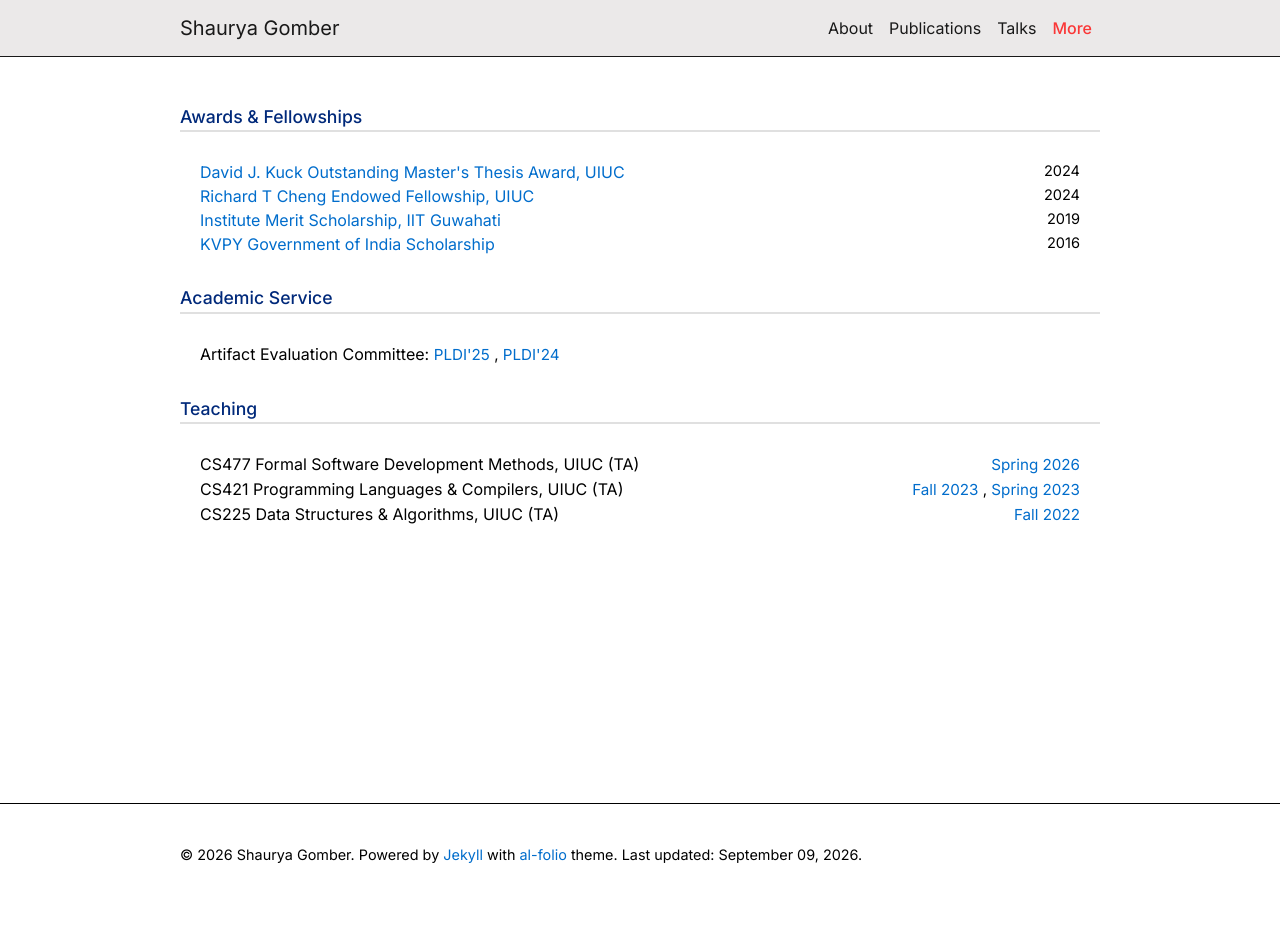
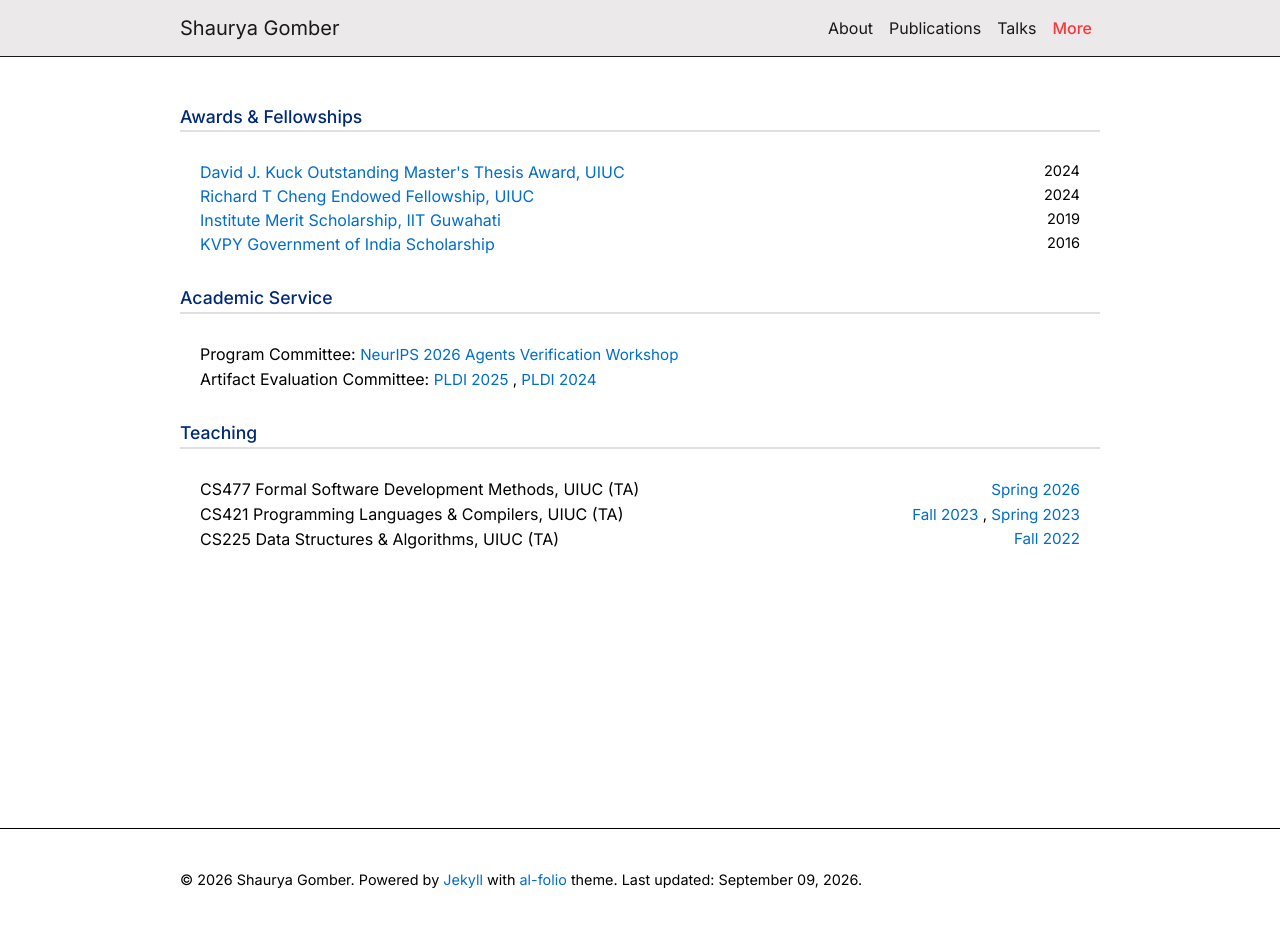
Before and after one commit to sgomber/sgomber.github.io, a Jekyll site: the page built from _pages/more.md, in a window 1280 px wide and 931 px high. Shown: the top 927 px of the window. Built offline with Jekyll 4.4.1, drawn with Linux system fonts in a browser that asks for light colours; comment, search, counter and statistics services are not loaded; a style sheet for code colours, icons or effects is not loaded.

Commit message:
feat: add agent verif workshop service and change rendering logic

```diff
--- a/_data/services.yml
+++ b/_data/services.yml
@@ -1,9 +1,14 @@
+- date: 2026-08-25
+  name: "NeurIPS 2026 Agents Verification Workshop"
+  type: Program Committee
+  link: https://verify-agents-workshop.github.io/
+
 - date: 2025-01-16
-  name: "PLDI'25"
+  name: "PLDI 2025"
   type: Artifact Evaluation Committee
   link: https://pldi25.sigplan.org/committee/pldi-2025-pldi-research-artifacts-artifact-evaluation-committee
 
 - date: 2024-01-16
-  name: "PLDI'24"
+  name: "PLDI 2024"
   type: Artifact Evaluation Committee
   link: https://pldi24.sigplan.org/committee/pldi-2024-pldi-research-artifacts-artifact-evaluation-committee
--- a/_includes/service.html
+++ b/_includes/service.html
@@ -1,7 +1,7 @@
 <p class="post-title section-title">Academic Service</p>
 
-
-{%- assign grouped_services = site.data.services | group_by: "type" | sort: "name" -%}
+{%- assign services_by_date = site.data.services | sort: "date" | reverse -%}
+{%- assign grouped_services = services_by_date | group_by: "type" -%}
 
 <ul class="list-group">
     <li class="list-group-item">
```
